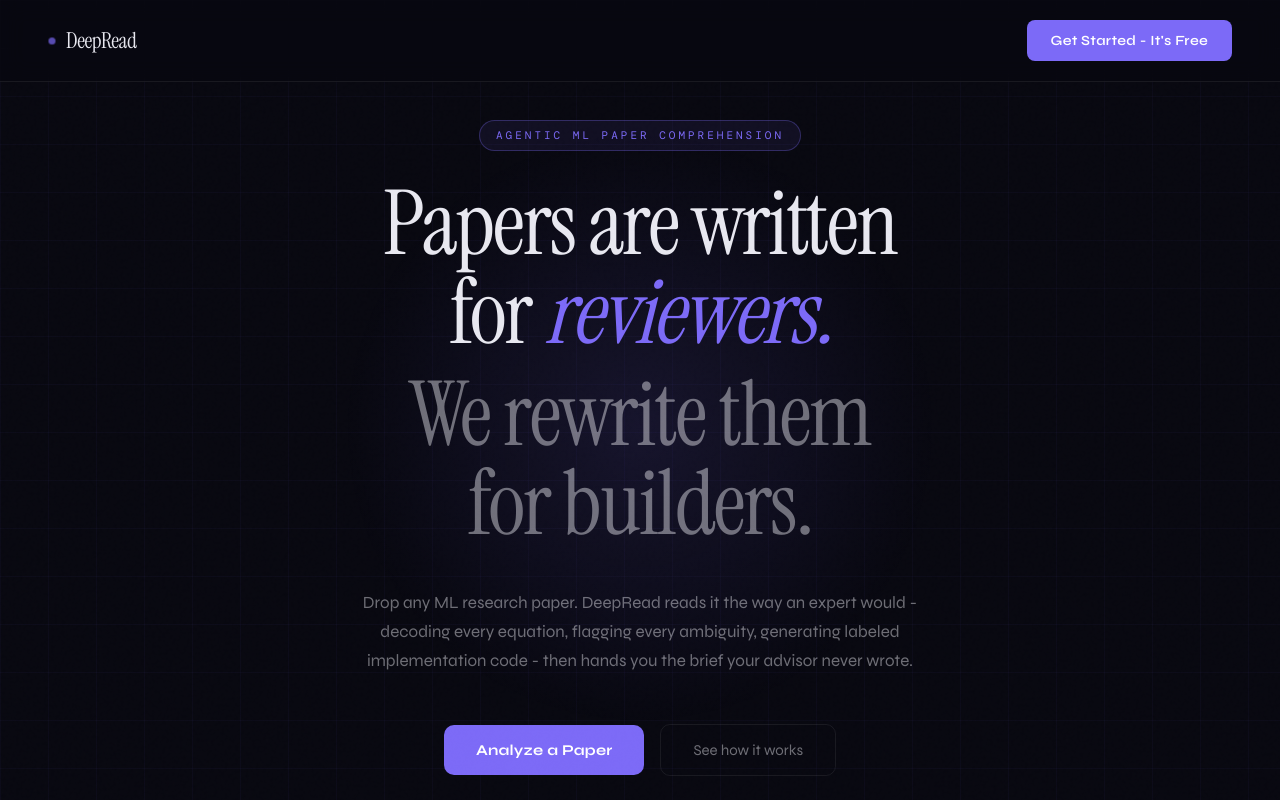
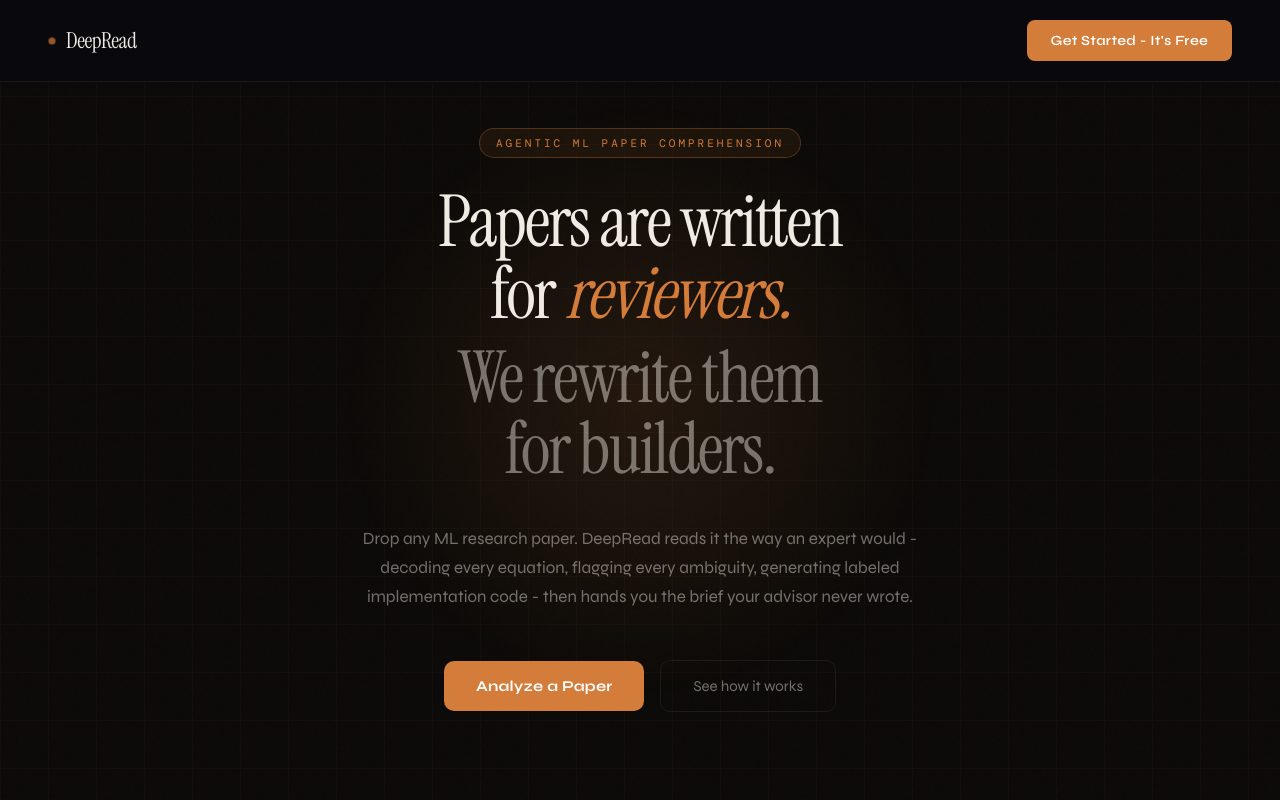
Before and after one commit to abhilash2429/DeepRead, a Next.js app in the folder frontend/: page / in a window 1280 px wide. Shown: the top 800 px of the page. Built offline with nearby package versions, Linux system fonts and the light colour scheme.

Commit message:
Apply burnt-amber theme and tune hero heading scale

```diff
--- a/frontend/app/page.module.css
+++ b/frontend/app/page.module.css
@@ -1,14 +1,14 @@
 .page {
-  --bg: #080810;
-  --surface: rgba(255, 255, 255, 0.03);
-  --border: rgba(255, 255, 255, 0.07);
-  --text: #e8e8f0;
-  --muted: rgba(232, 232, 240, 0.45);
-  --accent: #7c6af7;
-  --accent2: #4fd1a5;
-  --accent3: #f7a26a;
-  --red: #f76a6a;
-  --yellow: #f7d16a;
+  --bg: #0c0a08;
+  --surface: rgba(255,240,220,0.03);
+  --border: rgba(255,240,220,0.07);
+  --text: #f0ebe3;
+  --muted: rgba(240,235,227,0.45);
+  --accent: #d47c3a;
+  --accent2: #8fbf7a;
+  --accent3: #c4a882;
+  --red: #c45c4a;
+  --yellow: #c9a84c;
 
   background: var(--bg);
   color: var(--text);
@@ -32,8 +32,8 @@
 .gridBg {
   position: fixed;
   inset: 0;
-  background-image: linear-gradient(rgba(124, 106, 247, 0.04) 1px, transparent 1px),
-    linear-gradient(90deg, rgba(124, 106, 247, 0.04) 1px, transparent 1px);
+  background-image: linear-gradient(rgba(212,124,58,0.04) 1px, transparent 1px),
+    linear-gradient(90deg, rgba(212,124,58,0.04) 1px, transparent 1px);
   background-size: 48px 48px;
   pointer-events: none;
 }
@@ -120,16 +120,16 @@
   text-transform: uppercase;
   color: var(--accent);
   margin-bottom: 28px;
-  border: 1px solid rgba(124, 106, 247, 0.3);
+  border: 1px solid rgba(212,124,58,0.3);
   padding: 6px 16px;
   border-radius: 20px;
-  background: rgba(124, 106, 247, 0.08);
+  background: rgba(212,124,58,0.08);
   animation: fadeUp 0.6s ease both;
 }
 
 .heroH1 {
   font-family: var(--font-serif), "Instrument Serif", serif;
-  font-size: clamp(52px, 7vw, 96px);
+  font-size: clamp(42px, 5.6vw, 76px);
   line-height: 1;
   letter-spacing: -2px;
   margin-bottom: 12px;
@@ -143,7 +143,7 @@
 
 .heroSub {
   font-family: var(--font-serif), "Instrument Serif", serif;
-  font-size: clamp(52px, 7vw, 96px);
+  font-size: clamp(42px, 5.6vw, 76px);
   line-height: 1;
   letter-spacing: -2px;
   color: var(--muted);
@@ -183,7 +183,7 @@
 
 .btnPrimary:hover {
   transform: translateY(-2px);
-  box-shadow: 0 8px 32px rgba(124, 106, 247, 0.4);
+  box-shadow: 0 8px 32px rgba(212,124,58,0.4);
 }
 
 .btnGhost {
@@ -219,7 +219,7 @@
   width: 600px;
   height: 600px;
   border-radius: 50%;
-  background: radial-gradient(circle, rgba(124, 106, 247, 0.12) 0%, transparent 70%);
+  background: radial-gradient(circle, rgba(212,124,58,0.12) 0%, transparent 70%);
   top: 50%;
   left: 50%;
   transform: translate(-50%, -50%);
@@ -259,12 +259,12 @@
 }
 
 .gapCol.before {
-  background: rgba(247, 106, 106, 0.04);
+  background: rgba(196,92,74,0.04);
   border-right: 1px solid var(--border);
 }
 
 .gapCol.after {
-  background: rgba(79, 209, 165, 0.04);
+  background: rgba(143,191,122,0.04);
 }
 
 .gapColLabel {
@@ -410,21 +410,21 @@
 }
 
 .badgeGreen {
-  background: rgba(79, 209, 165, 0.15);
+  background: rgba(143,191,122,0.15);
   color: var(--accent2);
-  border: 1px solid rgba(79, 209, 165, 0.3);
+  border: 1px solid rgba(143,191,122,0.3);
 }
 
 .badgeYellow {
-  background: rgba(247, 209, 106, 0.15);
+  background: rgba(201,168,76,0.15);
   color: var(--yellow);
-  border: 1px solid rgba(247, 209, 106, 0.3);
+  border: 1px solid rgba(201,168,76,0.3);
 }
 
 .badgeRed {
-  background: rgba(247, 106, 106, 0.15);
+  background: rgba(196,92,74,0.15);
   color: var(--red);
-  border: 1px solid rgba(247, 106, 106, 0.3);
+  border: 1px solid rgba(196,92,74,0.3);
 }
 
 .thinkingPreview {
```
